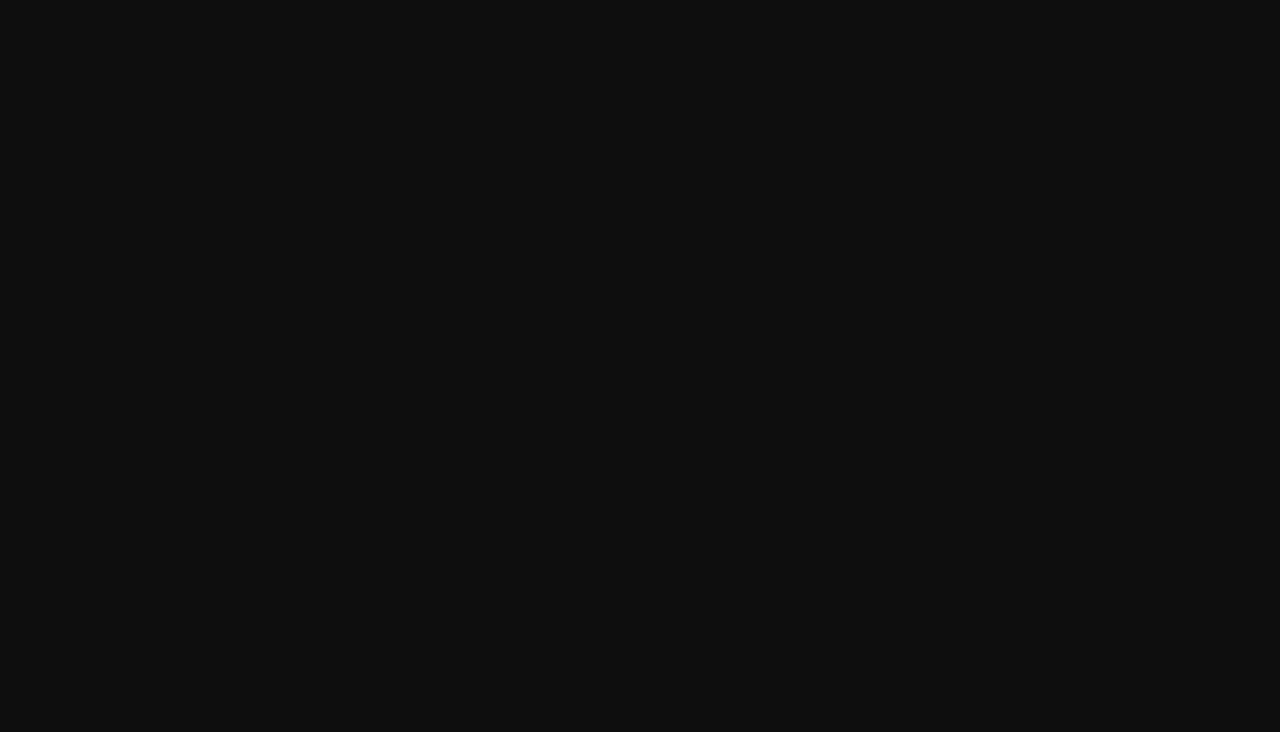
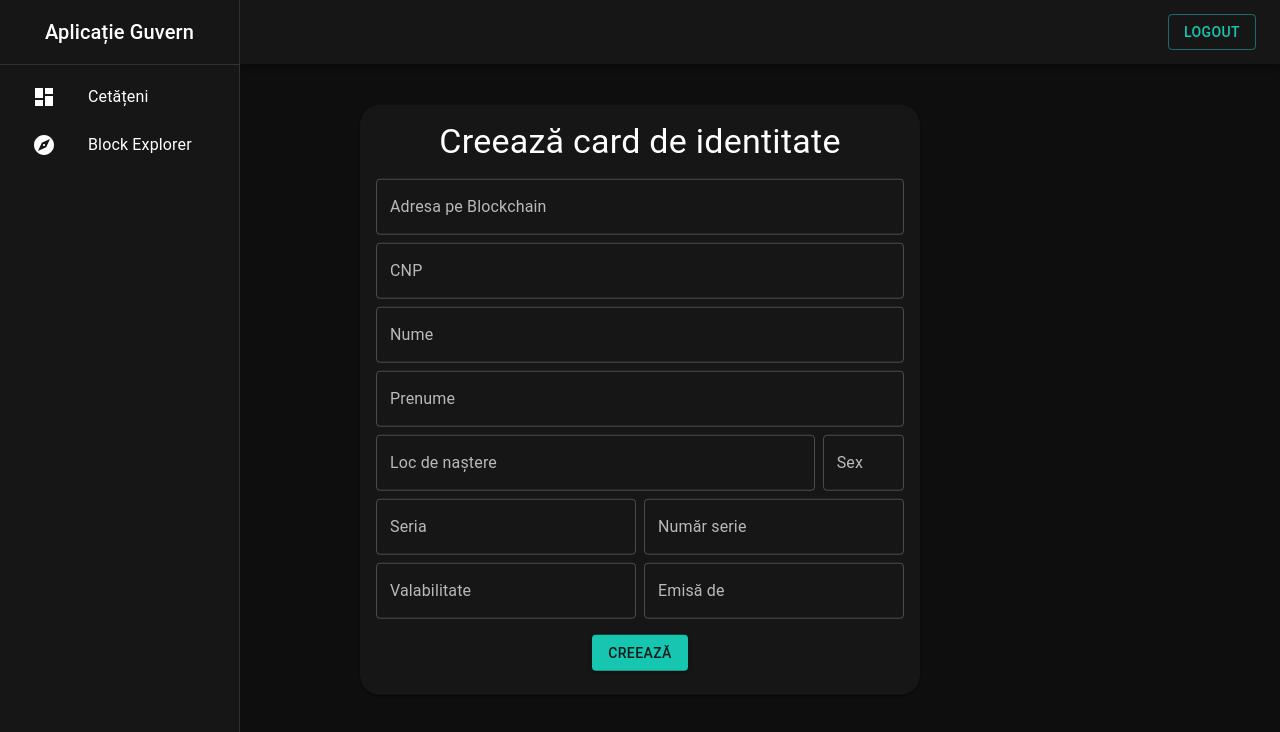
Before and after one commit to TheLuckyCoder/eBuletin, a React (Create React App) app in the folder client-guvern/: page /create/id_card in a window 1280 px wide. Before the commit this address had no page. Shown: the top 732 px of the page. Built offline with nearby package versions, Linux system fonts and the light colour scheme.

Commit message:
UI for adding IdCard

```diff
--- a/client-guvern/src/components/ResponsiveDrawer.tsx
+++ b/client-guvern/src/components/ResponsiveDrawer.tsx
@@ -44,9 +44,8 @@ export default function ResponsiveDrawer(props: Props) {
   const drawer = (
     <div>
       <Toolbar sx={{ display: "flex", justifyContent: "center", gap: 2 }}>
-        <TimelineIcon />
         <Typography variant="h6" noWrap>
-          Some App{" "}
+          Aplicație Guvern
         </Typography>
       </Toolbar>
       <Divider />
@@ -56,7 +55,7 @@ export default function ResponsiveDrawer(props: Props) {
             <ListItemIcon sx={{ ml: 2 }}>
               <Dashboard />
             </ListItemIcon>
-            <ListItemText primary="Dashboard" />
+            <ListItemText primary="Cetățeni" />
           </ListItemButton>
         </ListItem>
         <ListItem disablePadding>
@@ -64,7 +63,7 @@ export default function ResponsiveDrawer(props: Props) {
             <ListItemIcon sx={{ ml: 2 }}>
               <Explore />
             </ListItemIcon>
-            <ListItemText primary="Explorer" />
+            <ListItemText primary="Block Explorer" />
           </ListItemButton>
         </ListItem>
       </List>
--- a/client-guvern/src/pages/Explorer.tsx
+++ b/client-guvern/src/pages/Explorer.tsx
@@ -51,7 +51,7 @@ export const Explorer = () => {
         getRowId={(row) => row.blockNumber}
         autoHeight
         error={blocks.error ? true : undefined}
-        pageSize={10}
+        pageSize={15}
         rowsPerPageOptions={[10]}
       />
       <Transactions transactions={transactions} />
--- a/client-guvern/src/pages/Home.tsx
+++ b/client-guvern/src/pages/Home.tsx
@@ -1,8 +1,33 @@
-
 import React from 'react'
+import {Box, Button, Typography} from "@mui/material";
+import {useNavigate} from "react-router-dom";
 
 export const Home = () => {
-  return (
-    <div>Home</div>
-  )
+    const navigate = useNavigate()
+
+    return (
+        <>
+            <Typography mb={2} mt={4} variant="h5">
+                Creare documente virtuale
+            </Typography>
+
+            <Box display={'flex'} gap={4}>
+                <Button variant={"contained"} onClick={() => navigate("/create/id_card")}>
+                    Card de identitate
+                </Button>
+
+                <Button variant={"contained"} onClick={() => navigate("/create/driver_license")}>
+                    Permis de conducere
+                </Button>
+
+                <Button variant={"contained"} onClick={() => navigate("/create/medical_card")}>
+                    Card de sănătate
+                </Button>
+            </Box>
+
+            <Typography mb={2} mt={4} variant="h5">
+                Căutare cetățean
+            </Typography>
+        </>
+    );
 }
--- /dev/null
+++ b/client-guvern/src/pages/create/IdCardForm.tsx
@@ -0,0 +1,118 @@
+import {Box, Button, Card, CardContent, Grid, Typography,} from "@mui/material";
+import React from "react";
+import {useForm} from "react-hook-form";
+import {ControlledTextField} from "../../components";
+import * as Yup from "yup";
+import {yupResolver} from "@hookform/resolvers/yup";
+import {IIdCard} from "../../types/transaction";
+
+const formSchema = Yup.object({
+  blockchainAddress: Yup.string().required(),
+  cnp: Yup.number().required(),
+  lastName: Yup.string().required(),
+  firstName: Yup.string().required(),
+  birthLocation: Yup.string().required(),
+  sex: Yup.string().required(),
+  series: Yup.string().required(),
+  seriesNumber: Yup.string().required(),
+  validity: Yup.string().required(),
+  issuedBy: Yup.string().required(),
+}).required();
+
+const formConfig = {
+  resolver: yupResolver(formSchema),
+};
+
+interface FormIdCard extends IIdCard {
+  blockchainAddress: string
+}
+
+export const IdCardForm = () => {
+
+  const {
+    handleSubmit,
+    control,
+    formState: {errors},
+  } = useForm<FormIdCard>(formConfig);
+
+  const handleRegister = (data: FormIdCard) => {
+    // register(data);
+  };
+
+  return (
+    <Box
+      sx={{
+        maxWidth: "600px",
+        position: "absolute",
+        top: "50%",
+        left: "50%",
+        transform: "translate(-50%, -50%)",
+        width: "100%",
+        boxSizing: "border-box",
+        padding: "20px",
+      }}
+    >
+      <Card>
+        <form onSubmit={handleSubmit(handleRegister)}>
+          <CardContent
+            sx={{
+              display: "flex",
+              gap: 2,
+              flexDirection: "column",
+              alignItems: "center",
+            }}
+          >
+
+            <Typography variant="h4" textAlign="center">
+              Creează card de identitate
+            </Typography>
+
+            <Grid container spacing={1}>
+
+              <Grid item xs={12}>
+                <ControlledTextField name="blockchainAddress" label="Adresa pe Blockchain" control={control}/>
+              </Grid>
+              <Grid item xs={12}>
+                <ControlledTextField name="cnp" label="CNP" control={control}/>
+              </Grid>
+              <Grid item xs={12}>
+                <ControlledTextField name="lastName" label="Nume" control={control}/>
+              </Grid>
+              <Grid item xs={12}>
+                <ControlledTextField name="firstName" label="Prenume" control={control}/>
+              </Grid>
+              <Grid item xs={10}>
+                <ControlledTextField name="birthLocation" label="Loc de naștere" control={control}/>
+              </Grid>
+              <Grid item xs={2}>
+                <ControlledTextField name="sex" label="Sex" control={control}/>
+              </Grid>
+              <Grid item xs={6}>
+                <ControlledTextField name="series" label="Seria" control={control}/>
+              </Grid>
+              <Grid item xs={6}>
+                <ControlledTextField name="seriesNumber" label="Număr serie" control={control}/>
+              </Grid>
+              <Grid item xs={6}>
+                <ControlledTextField name="validity" label="Valabilitate" control={control}/>
+              </Grid>
+              <Grid item xs={6}>
+                <ControlledTextField name="issuedBy" label="Emisă de" control={control}/>
+              </Grid>
+
+            </Grid>
+
+            <Button
+              variant="contained"
+              color="primary"
+              sx={{maxWidth: "200px"}}
+              type="submit"
+            >
+              Creează
+            </Button>
+          </CardContent>
+        </form>
+      </Card>
+    </Box>
+  )
+};
--- a/client-guvern/src/pages/index.ts
+++ b/client-guvern/src/pages/index.ts
@@ -1,3 +1,4 @@
 export * from "./Login";
 export * from "./Home";
 export * from "./Explorer";
+export * from "./create/IdCardForm";
--- a/client-guvern/src/router/Routes.tsx
+++ b/client-guvern/src/router/Routes.tsx
@@ -1,17 +1,17 @@
 import React from "react";
-import { Route, Routes } from "react-router-dom";
-import { Explorer, Home, Login } from "../pages";
-import { ProtectedRoute } from "./ProtectedRoute";
+import {Route, Routes} from "react-router-dom";
+import {Explorer, Home, Login, IdCardForm} from "../pages";
+import {ProtectedRoute} from "./ProtectedRoute";
 
 export const AppRoutes = () => {
   return (
     <Routes>
-      <Route path="/login" element={<Login />} />
+      <Route path="/login" element={<Login/>}/>
       <Route
         path="/"
         element={
           <ProtectedRoute>
-            <Home />
+            <Home/>
           </ProtectedRoute>
         }
       />
@@ -19,7 +19,15 @@ export const AppRoutes = () => {
         path="/explorer"
         element={
           <ProtectedRoute>
-            <Explorer />
+            <Explorer/>
+          </ProtectedRoute>
+        }
+      />
+      <Route
+        path="/create/id_card"
+        element={
+          <ProtectedRoute>
+            <IdCardForm/>
           </ProtectedRoute>
         }
       />
--- a/client-guvern/src/service/BlockchainService.ts
+++ b/client-guvern/src/service/BlockchainService.ts
@@ -1,8 +1,7 @@
 import axios from "axios";
 import { IBlock } from "../types/block";
-
-const API_URL = "https://server.aaconsl.com/blockchain";
+import {serverUrl} from "./general";
 
 export const getBlocksReq = async (): Promise<IBlock[]> => {
-  return (await axios.get(`${API_URL}/blocks`))?.data;
+  return (await axios.get(`${serverUrl()}/blocks`))?.data;
 };
--- a/client-guvern/src/service/general.ts
+++ b/client-guvern/src/service/general.ts
@@ -1,3 +1,3 @@
 export const serverUrl = () => {
-  return ""
+  return "https://server.aaconsl.com/blockchain"
 };
```
Also changed, not shown: client-guvern/package.json (+13 -12 lines), client-guvern/src/types/transaction.d.ts (+30 -6 lines), 2 other files (tests, documents, lock files or other folders).
